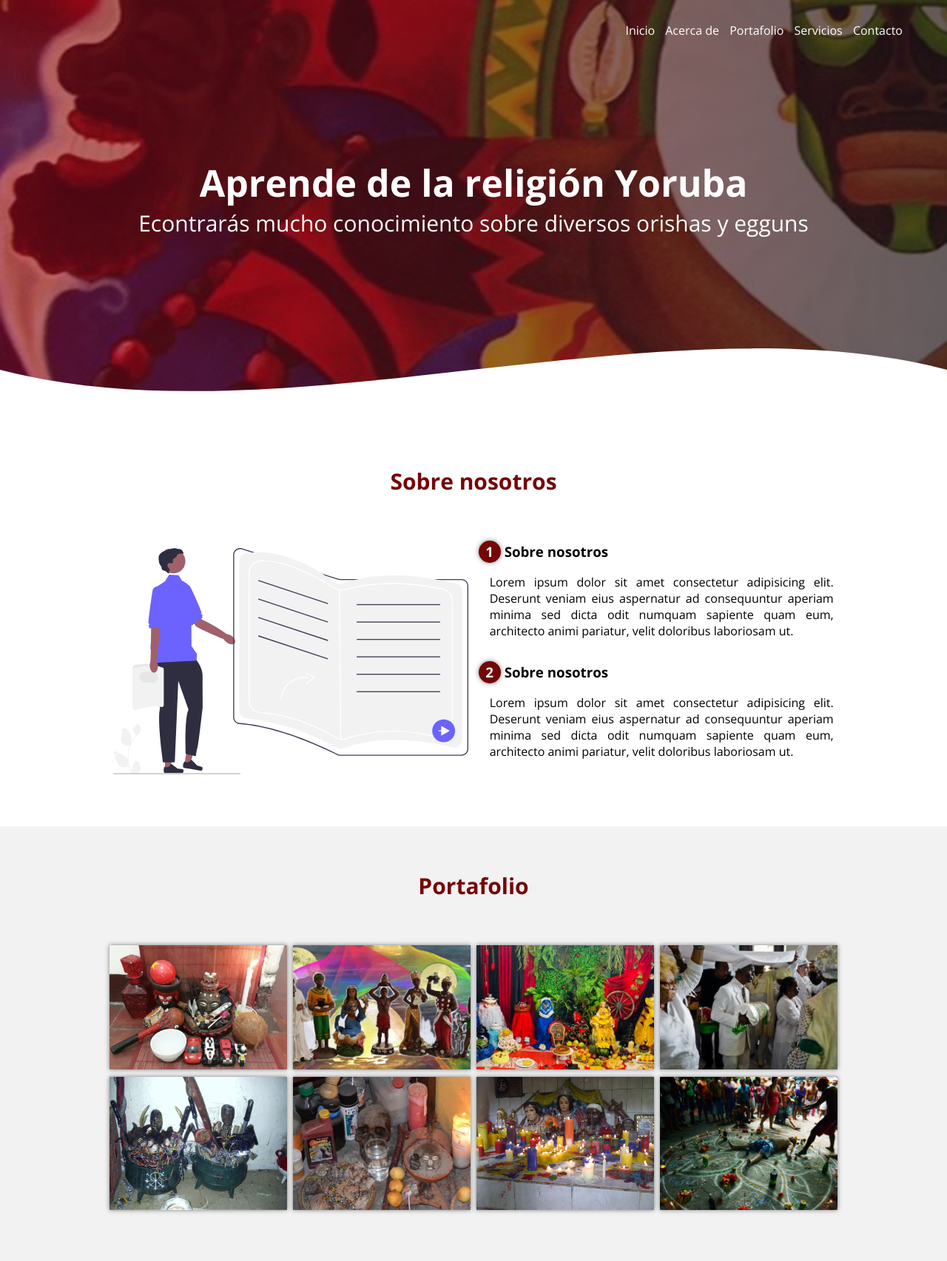
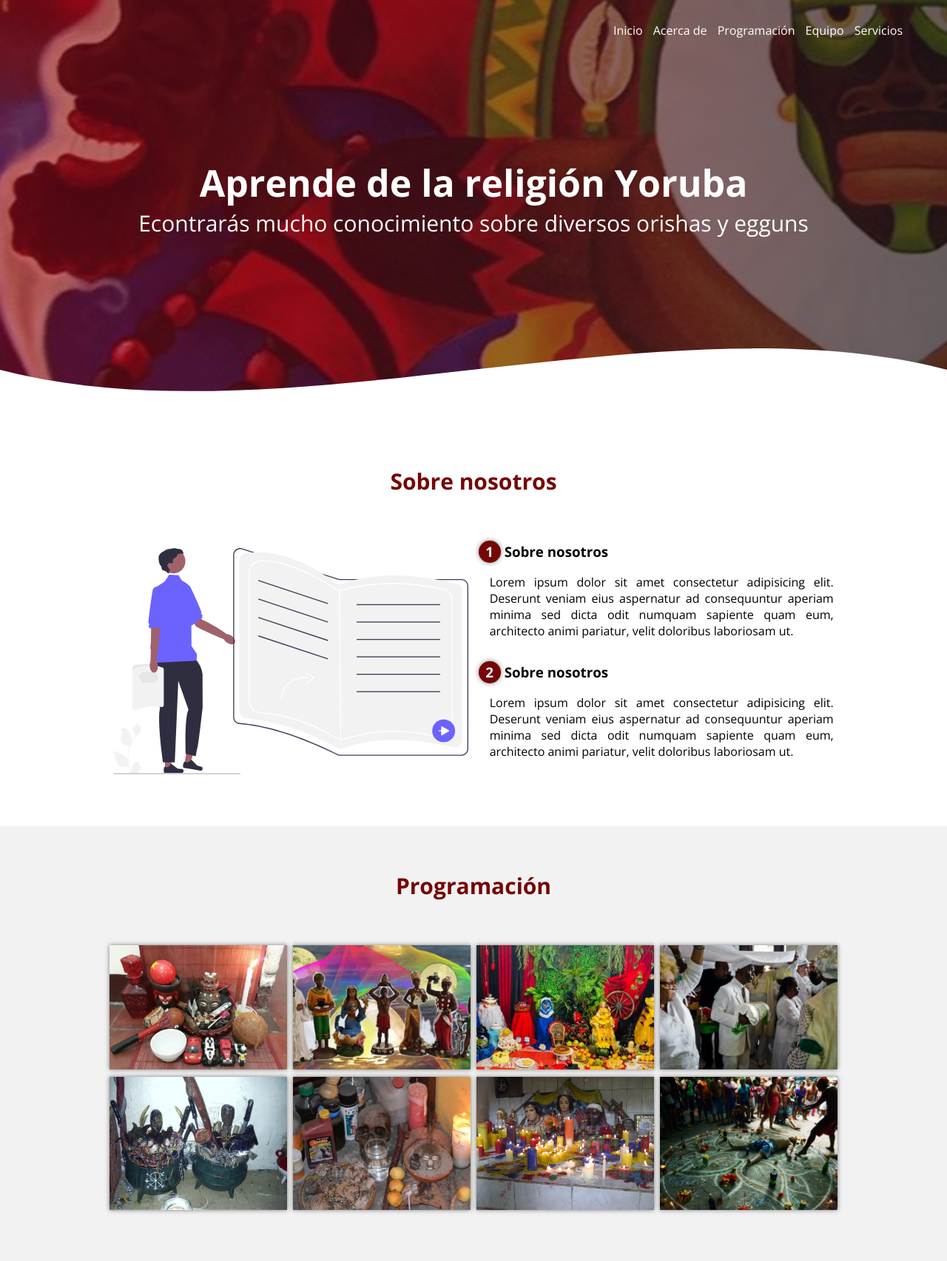
Before and after one commit to SvvySam/Cultura-Yoruba, a PHP site: page / in a window 1280 px wide. Shown: the top 1705 px of the page at 74% size. Run offline with PHP 8.4, Linux system fonts and the light colour scheme.

Commit message:
Add files via upload

```diff
--- a/css/estilos.css
+++ b/css/estilos.css
@@ -415,7 +415,7 @@ footer{
     }
 
     .content-foo p{
-        color: #ffff;
+        color: #750606;
         border-bottom: 1px solid #ffff;
         padding-bottom: 20px;
     }
--- a/index.html
+++ b/index.html
@@ -14,14 +14,14 @@
 <body>
     <header>
         <nav>
-            <a href="#">Inicio</a>
-            <a href="#">Acerca de</a>
-            <a href="#">Portafolio</a>
-            <a href="#">Servicios</a>
-            <a href="#">Contacto</a>
+            <a href="#inicio">Inicio</a>
+            <a href="#acerca">Acerca de</a>
+            <a href="#pro">Programación</a>
+            <a href="#equipo">Equipo</a>
+            <a href="#ser">Servicios</a>
         </nav>
         <section class="textos-header">
-            <h1>Aprende de la religión Yoruba</h1>
+            <h1 id="inicio">Aprende de la religión Yoruba</h1>
             <h2>Econtrarás mucho conocimiento sobre diversos orishas y egguns</h2>
         </section>
         <div class="wave" style="height: 150px; overflow: hidden;"><svg viewBox="0 0 500 150" preserveAspectRatio="none"
@@ -32,7 +32,7 @@
     </header>
     <main>
         <section class="contenedor sobre-nosotros">
-            <h2 class="titulo">Sobre nosotros</h2>
+            <h2 id="acerca" class="titulo">Sobre nosotros</h2>
             <div class="contenedor-sobre-nosotros">
                 <img src="img/sobrenosotros.svg" alt="" class="imagen-about-us">
                 <div class="contenido-textos">
@@ -49,12 +49,14 @@
         </section>
         <section class="portafolio">
             <div class="contenedor">
-                <h2 class="titulo">Portafolio</h2>
+                <h2 id="pro" class="titulo">Programación</h2>
                 <div class="galeria-port">
                     <div class="imagen-port">
                         <img src="img/eleggua.jpg" alt="">
                         <div class="hover-galeria">
-                            <img src="img/icono1.png" alt="">
+                            <a href="eleggua.html" target="_self">
+                                <img src="img/icono1.png" alt="">
+                            </a>
                             <p>Nuestro trabajo</p>
                         </div>
                     </div>
@@ -111,7 +113,7 @@
             </div>
         </section>
         <section class="equipo contenedor">
-            <h2 class="titulo">Equipo de trabajo</h2>
+            <h2 id="equipo" class="titulo">Equipo de trabajo</h2>
             <div class="cards">
                 <div class="card">
                     <img src="img/face1.jpg" alt="">
@@ -138,7 +140,7 @@
         </section>
         <section class="about-services">
             <div class="contenedor">
-                <h2 class="titulo">Nuestros servicios</h2>
+                <h2 id="ser" class="titulo">Nuestros servicios</h2>
                 <div class="servicio-cont">
                     <div class="servicio-ind">
                         <img src="img/telefonos.svg" alt="">
```
Also changed, not shown: eleggua.html (added, +12 -0 lines).
